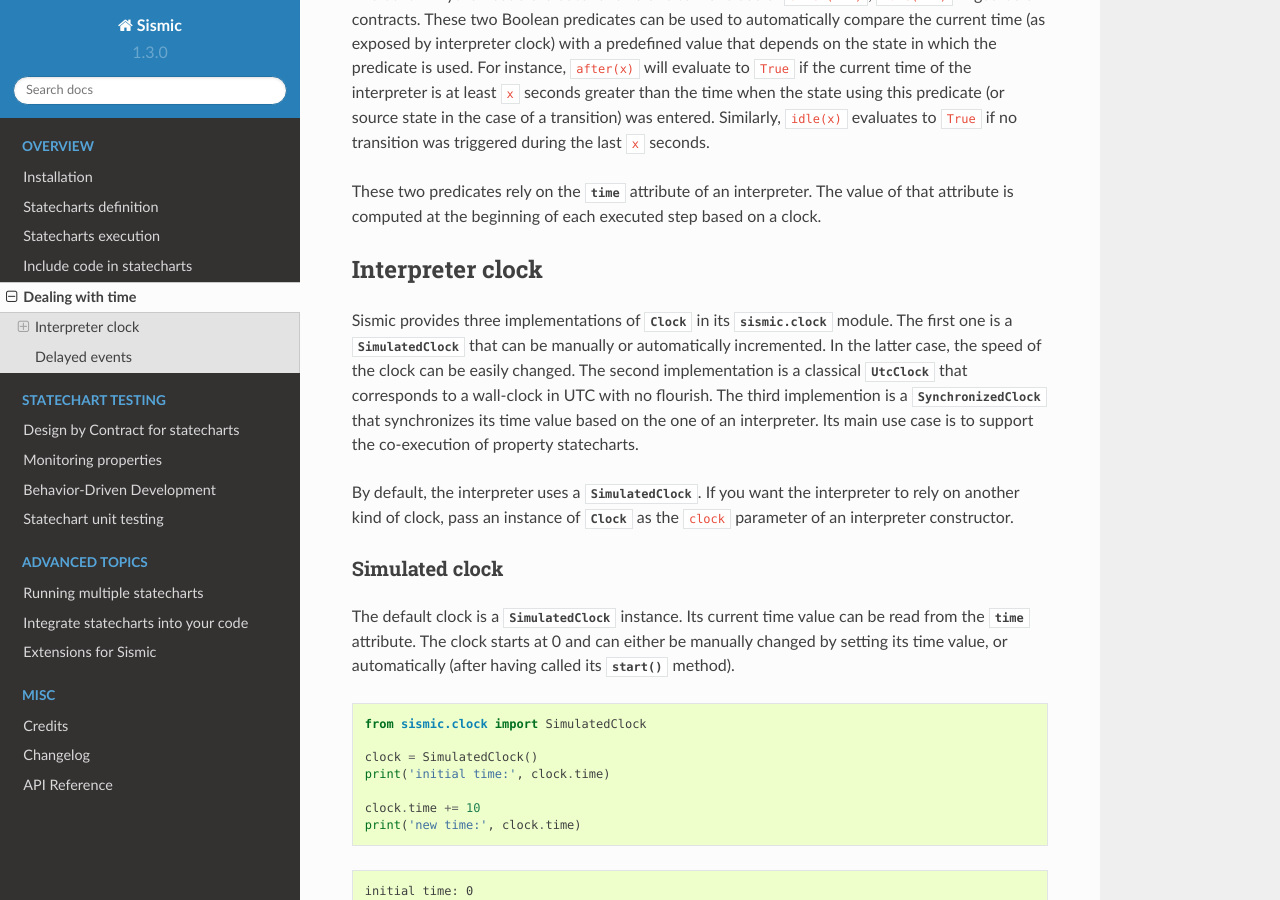
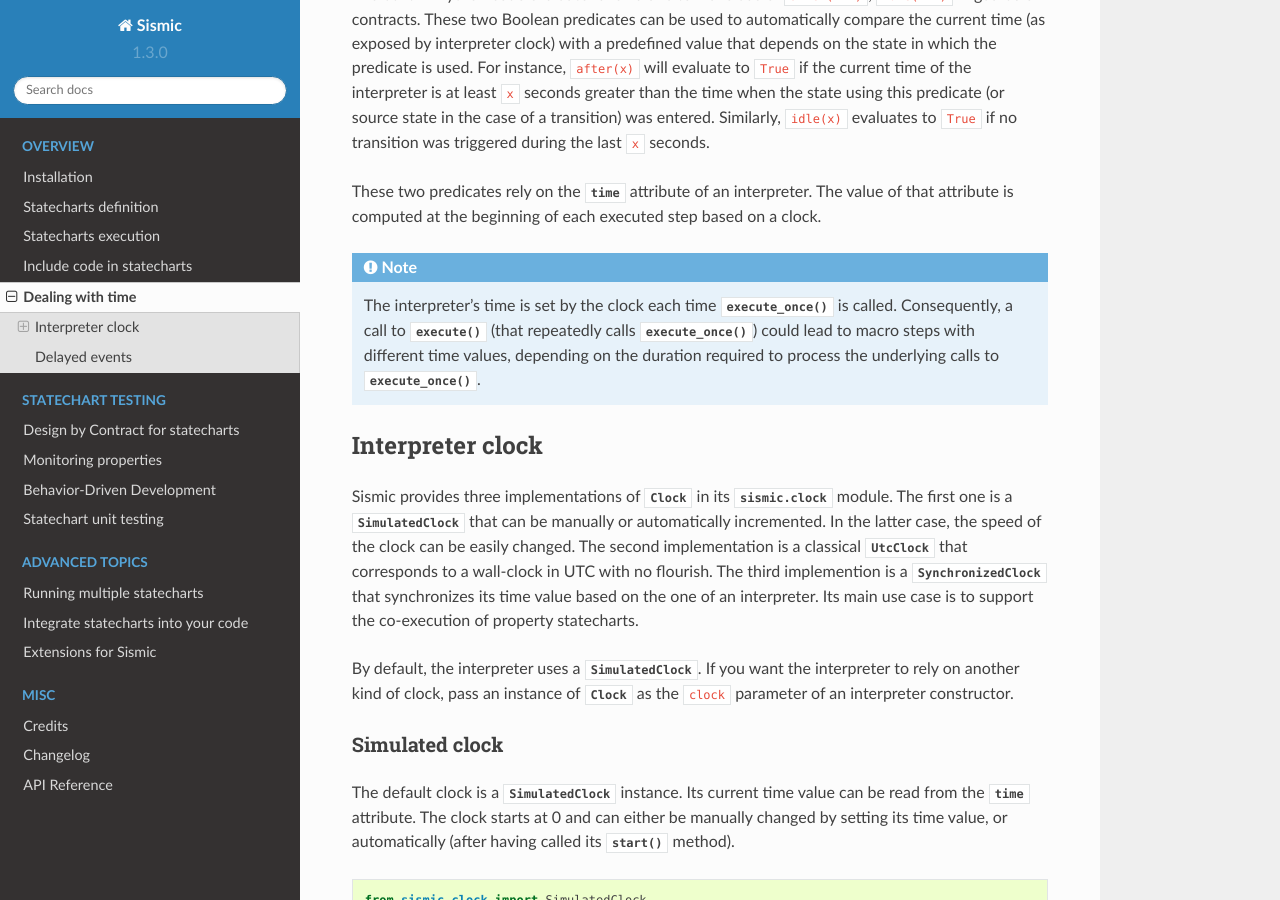
Before and after one commit to AlexandreDecan/sismic, a Sphinx documentation site: the page built from docs/time.rst, in a window 1280 px wide and 900 px high, scrolled down 370 px. Built offline with Sphinx 7.4.7 and the Read the Docs theme 2.0.0, drawn with Linux system fonts in a browser that asks for light colours.

Commit message:
Caution with execute / execute_once when dealing with time

```diff
--- a/docs/time.rst
+++ b/docs/time.rst
@@ -19,6 +19,12 @@
 
 These two predicates rely on the :py:attr:`~sismic.interpreter.Interpreter.time` attribute of an interpreter.
 The value of that attribute is computed at the beginning of each executed step based on a clock.
+
+.. note::
+
+    The interpreter's time is set by the clock each time :py:meth:`~sismic.interpreter.Interpreter.execute_once` is called.
+    Consequently, a call to :py:meth:`~sismic.interpreter.Interpreter.execute` (that repeatedly calls :py:meth:`~sismic.interpreter.Interpreter.execute_once`) could lead to macro steps with different time values, depending on the duration required to process the underlying calls to :py:meth:`~sismic.interpreter.Interpreter.execute_once`.
+
 
 Interpreter clock
 =================
```
